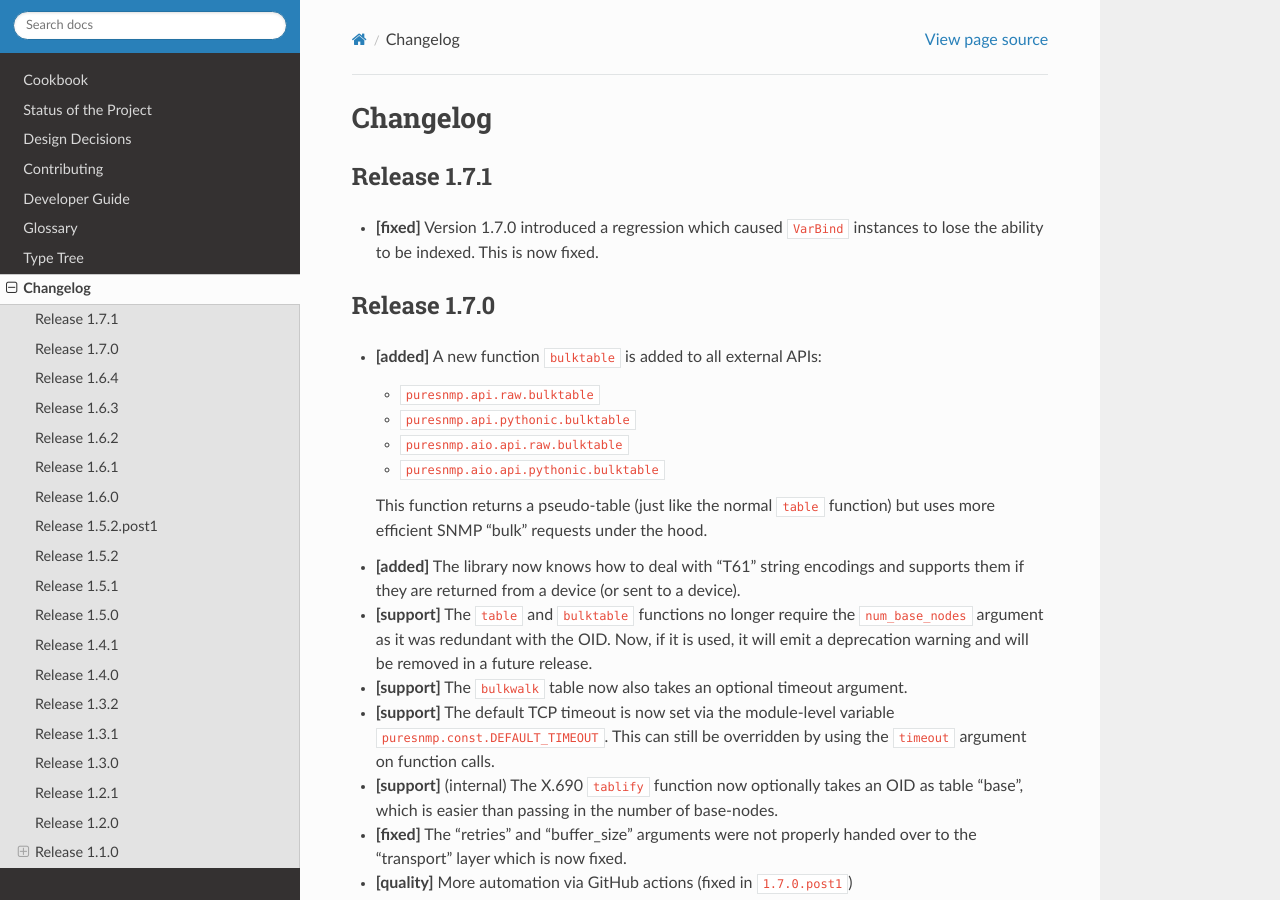
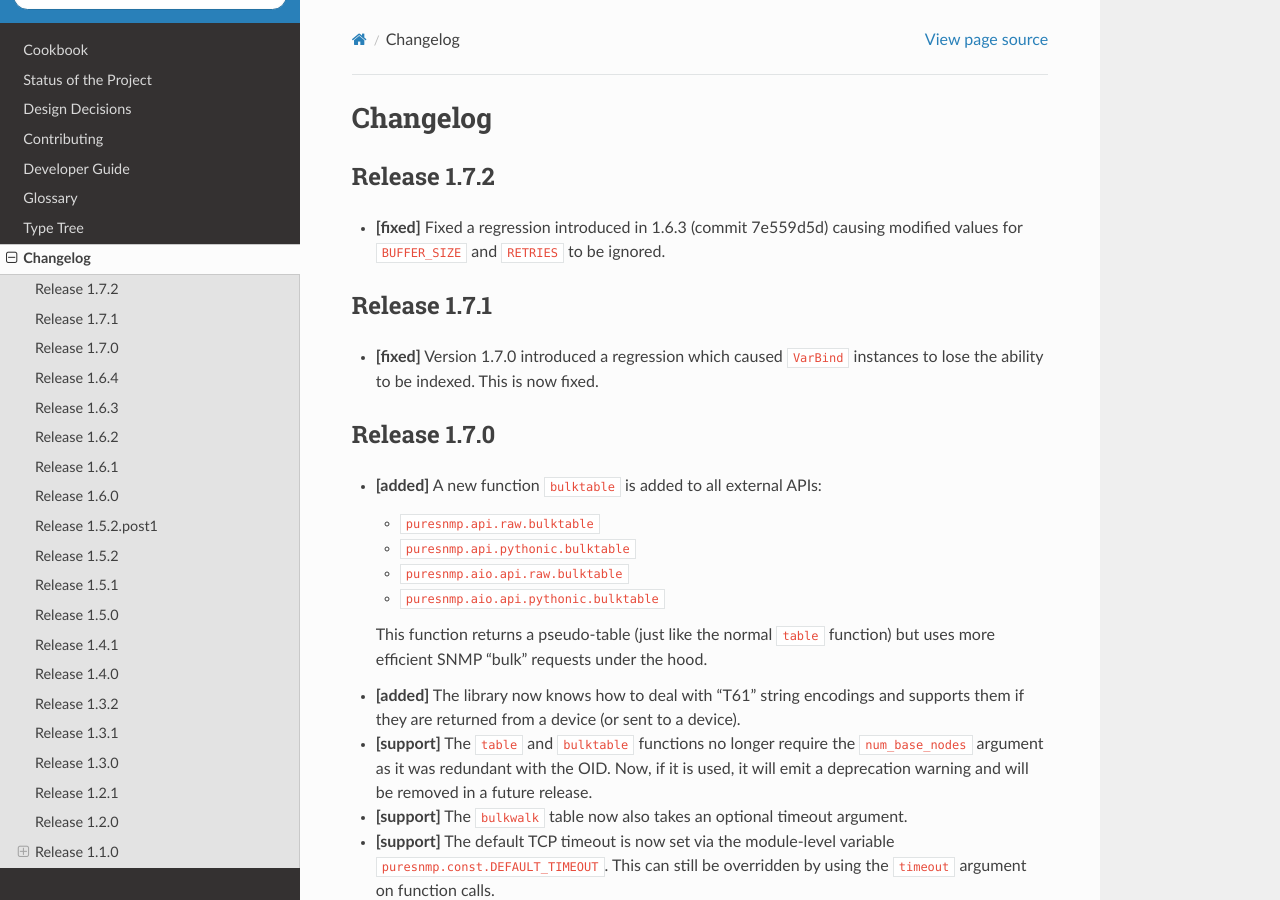
Before and after one commit to exhuma/puresnmp, a Sphinx documentation site: the page built from docs/changelog.rst, in a window 1280 px wide and 900 px high. Built offline with Sphinx 7.4.7 and the Read the Docs theme 2.0.0, drawn with Linux system fonts in a browser that asks for light colours.

Commit message:
Update changelog

```diff
--- a/docs/changelog.rst
+++ b/docs/changelog.rst
@@ -1,5 +1,11 @@
 Changelog
 =========
+
+Release 1.7.2
+~~~~~~~~~~~~~
+
+* **[fixed]** Fixed a regression introduced in 1.6.3 (commit 7e559d5d) causing
+  modified values for ``BUFFER_SIZE`` and ``RETRIES`` to be ignored.
 
 Release 1.7.1
 ~~~~~~~~~~~~~
```
